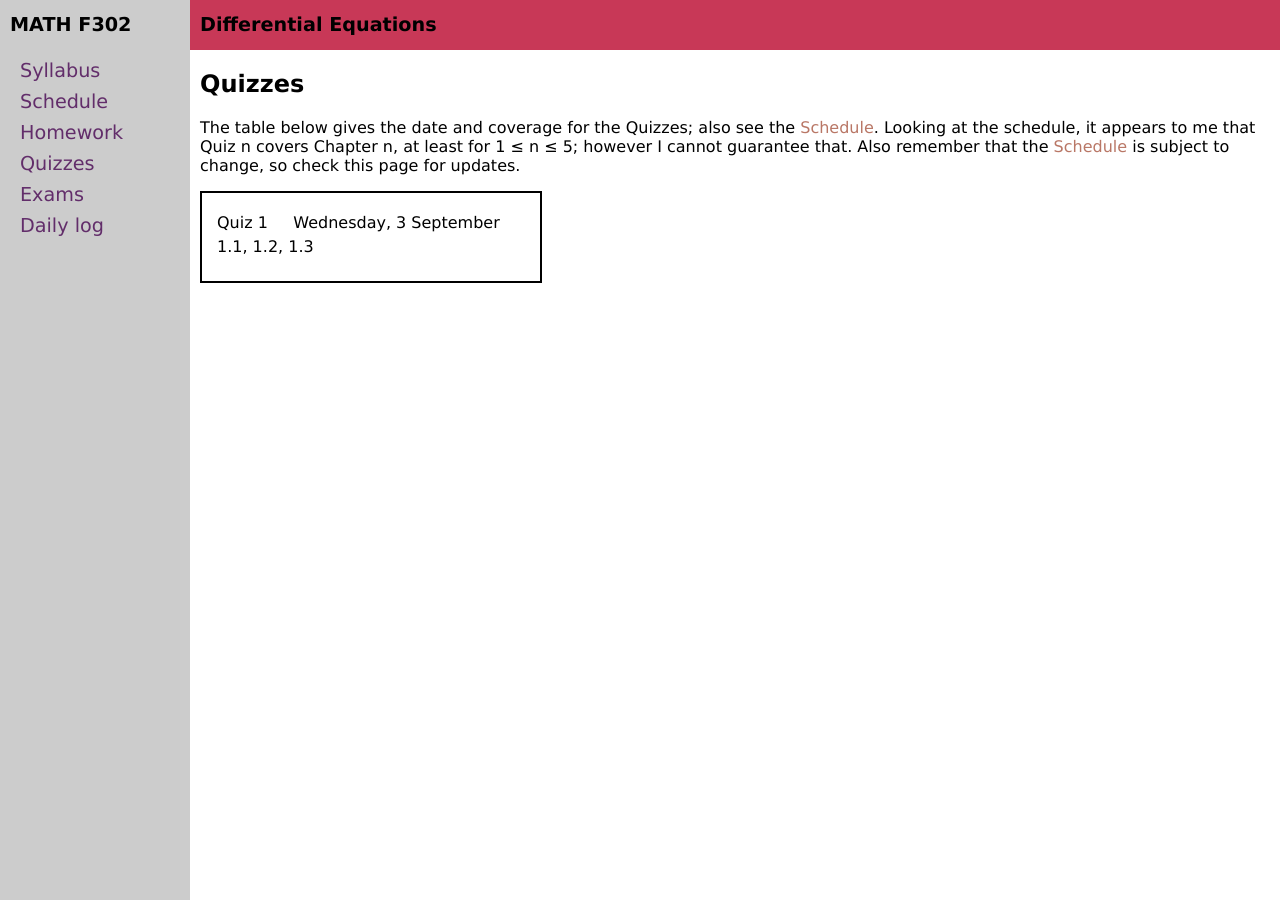
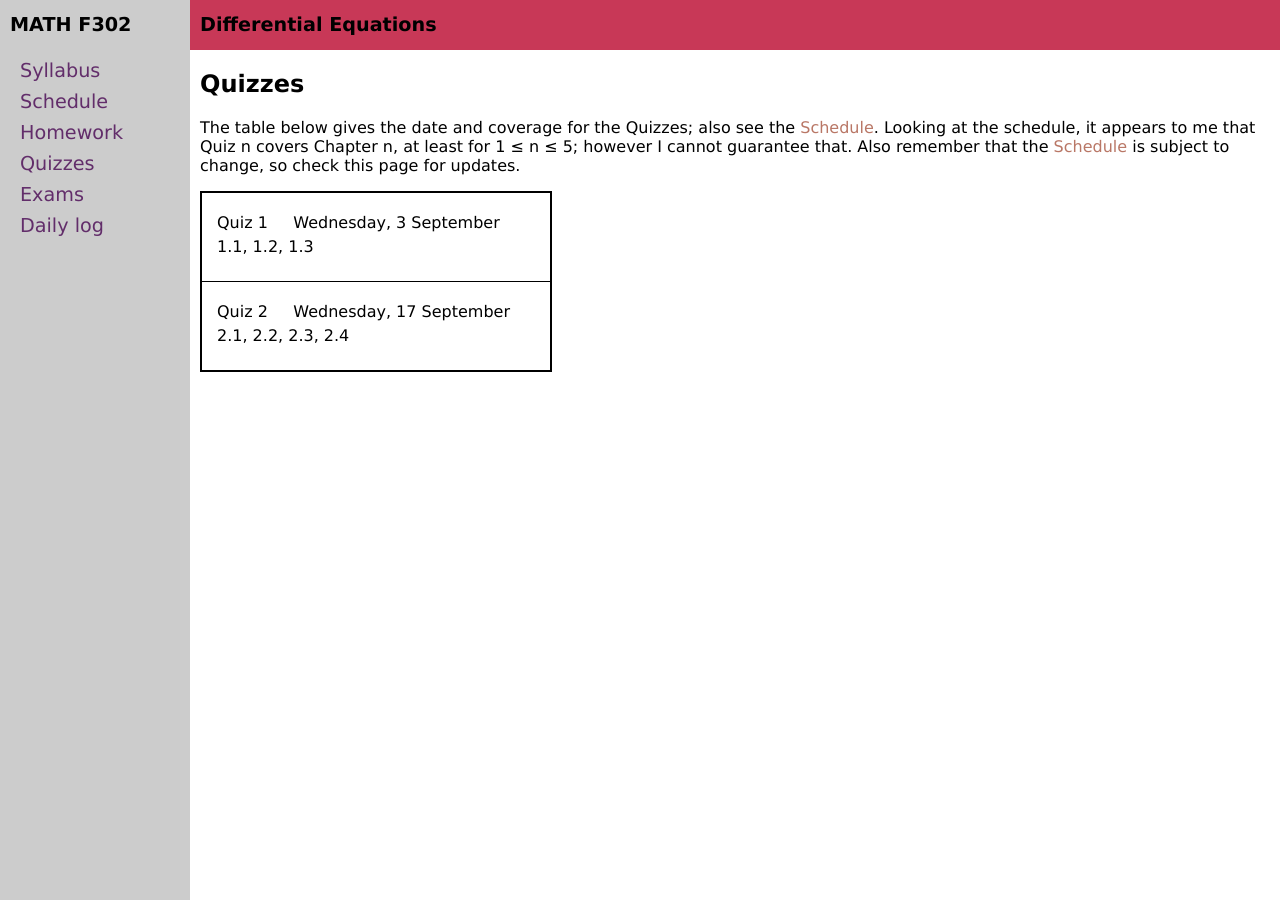
Before and after one commit to blackcurrantpi/ode, a Jekyll site: the page built from quizzes.md, in a window 1280 px wide. Built offline with Jekyll 4.4.1, drawn with Linux system fonts in a browser that asks for light colours.

Commit message:
update after 2p4

```diff
--- a/_data/homework.yml
+++ b/_data/homework.yml
@@ -10,7 +10,7 @@ homework:
   - section: 2.3
     problems: 15, 31, 33, 45, 57
   - section: 2.4
-    problems: TBD
+    problems: 9, 13, 23, 25, 28
 
 - name: WRH 2
 - due: Monday, 8 September
--- a/_data/quizzes.yml
+++ b/_data/quizzes.yml
@@ -13,3 +13,7 @@ exams:
 #   info: <b>in class</b>
 #   #reviewguide: finalreview.pdf
 #   #rubric: finalrubric.pdf
+- name: Quiz 2
+  date: Wednesday, 17 September
+  # info: <b>in class</b>
+  info: 2.1, 2.2, 2.3, 2.4
```
